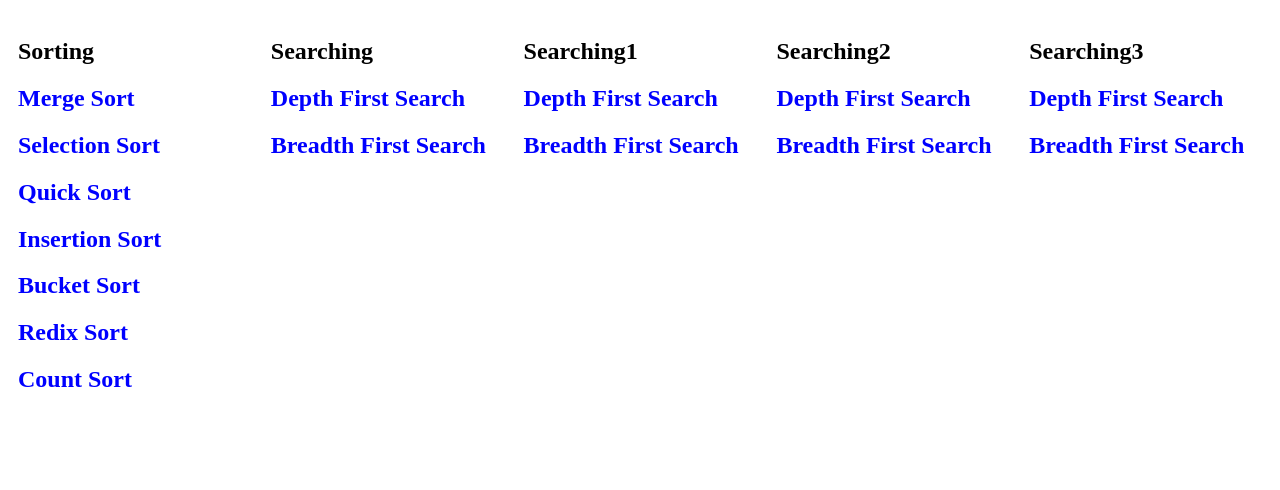
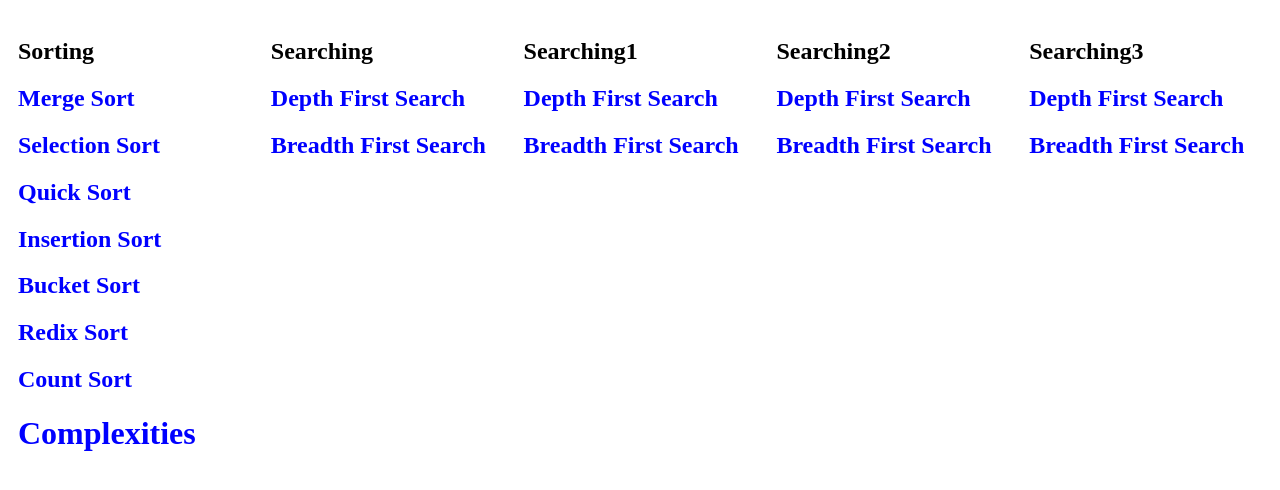
Before and after one commit to Panther2399/useful.github.in, a plain HTML site: page index.html in a window 1280 px wide. Drawn offline with Linux system fonts and the light colour scheme.

Commit message:
Update index.html

```diff
--- a/index.html
+++ b/index.html
@@ -58,6 +58,7 @@ a:active {
 	<a href="bucketsort.png" ><h2>Bucket Sort</h2></a>
 	<a href="redixsort.png" ><h2>Redix Sort</h2></a>
 	<a href="countsort.png" ><h2>Count Sort</h2></a>
+	  <a href="comple.png" ><h1>Complexities</h1></a>
   </div>
 
 
```
